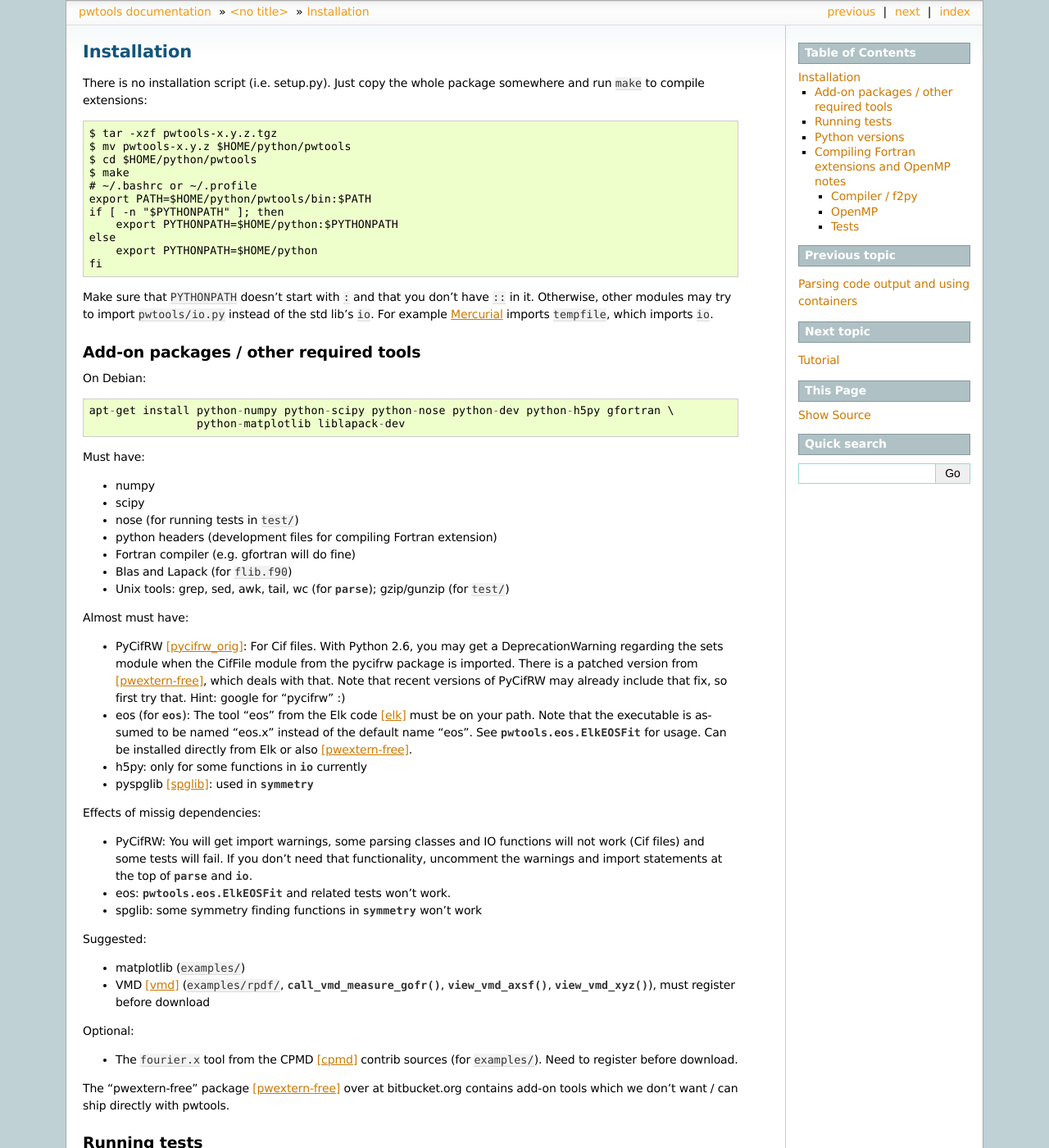
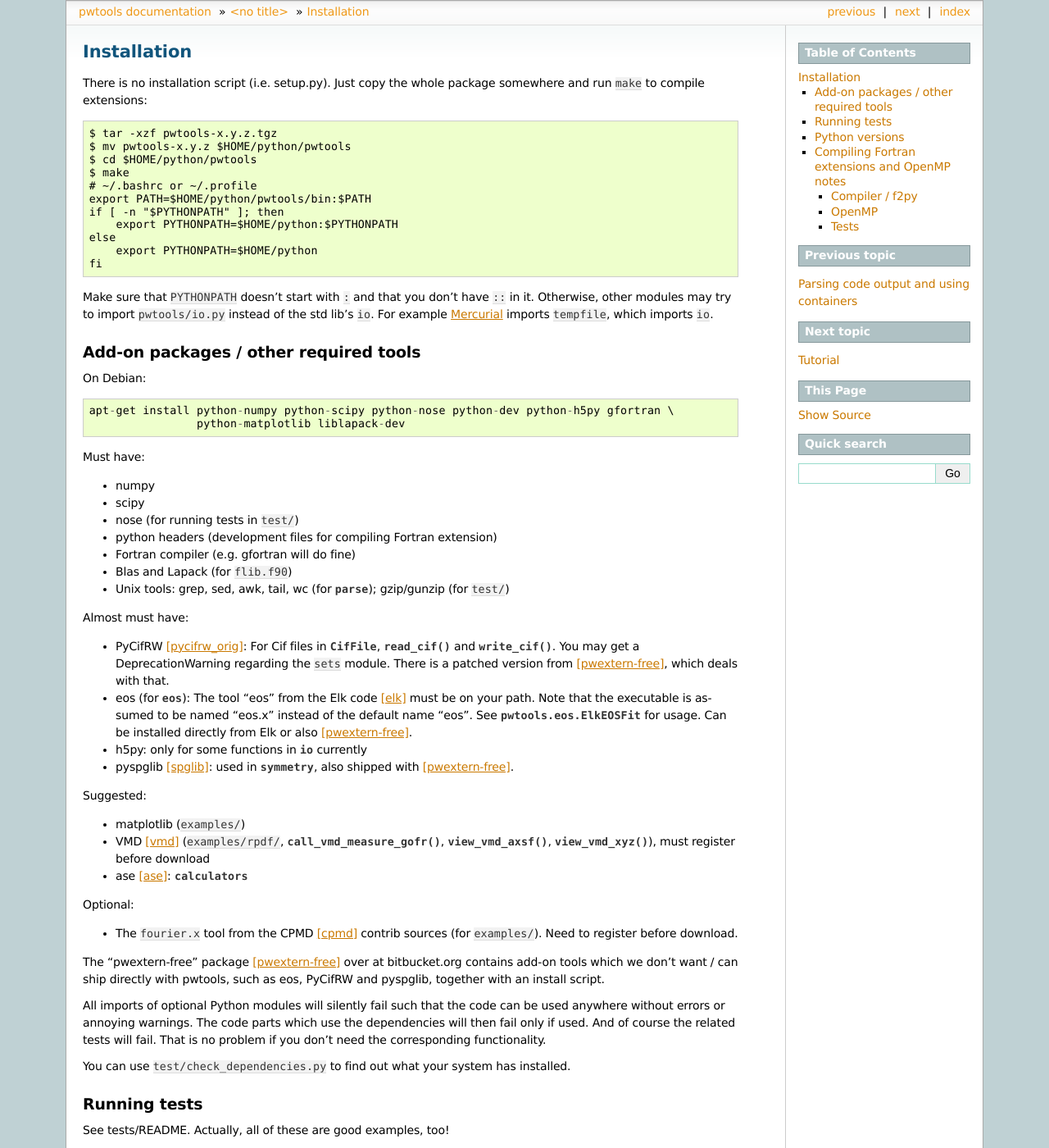
Before and after one commit to elcorto/pwtools, a Sphinx documentation site: the page built from doc/source/written/install.rst, in a window 1280 px wide and 1400 px high. Shown: the whole window at 82% size. Built offline with Sphinx 7.4.7, drawn with Linux system fonts in a browser that asks for light colours; formulas are drawn with MathJax 3; pages that are not in the unit, such as notebooks, are missing from menus.

Commit message:
BEH: crys.py, io.py, parse.py, calculators.py: Silently ignore import errors      for optional dependencies (CifFile, h5py, pyspglib, ase, nose,      matplotlib). It is enough to fail when they are to be used. ENH: Add test/check_dependencies.py.

```diff
--- a/doc/source/written/install.rst
+++ b/doc/source/written/install.rst
@@ -44,28 +44,17 @@ Must have:
 
 Almost must have:
 
-* PyCifRW [pycifrw_orig]_: For Cif files.
-  With Python 2.6, you may get a DeprecationWarning regarding the sets module
-  when the CifFile module from the pycifrw package is imported. There is a
-  patched version from [pwextern-free]_, which deals with that.
-  Note that recent versions of PyCifRW may already include that fix, so first
-  try that. Hint: google for "pycifrw" :)
+* PyCifRW [pycifrw_orig]_: For Cif files in  :class:`~pwtools.parse.CifFile`,
+  :func:`~pwtools.io.read_cif` and :func:`~pwtools.io.write_cif`. You may get a
+  DeprecationWarning regarding the ``sets`` module. There is a patched version
+  from [pwextern-free]_, which deals with that.
 * eos (for :mod:`~pwtools.eos`): The tool "eos" from the Elk code [elk]_ must
   be on your path. Note that the executable is assumed to be named "eos.x"
   instead of the default name "eos". See :class:`pwtools.eos.ElkEOSFit` for
   usage. Can be installed directly from Elk or also [pwextern-free]_.
 * h5py: only for some functions in :mod:`~pwtools.io` currently
-* pyspglib [spglib]_: used in :mod:`~pwtools.symmetry`
-
-Effects of missig dependencies:
-
-* PyCifRW: You will get import warnings, some parsing
-  classes and IO functions will not work (Cif files) and some tests will fail.
-  If you don't need that functionality, uncomment the warnings and import
-  statements at the top of :mod:`~pwtools.parse` and :mod:`~pwtools.io`.
-* eos: :mod:`pwtools.eos.ElkEOSFit` and related tests won't work.
-* spglib: some symmetry finding functions in :mod:`~pwtools.symmetry` won't
-  work
+* pyspglib [spglib]_: used in :mod:`~pwtools.symmetry`, also shipped with
+  [pwextern-free]_.
 
 Suggested:
 
@@ -73,6 +62,7 @@ Suggested:
 * VMD [vmd]_ (``examples/rpdf/``, :func:`~pwtools.crys.call_vmd_measure_gofr`,
   :func:`~pwtools.visualize.view_vmd_axsf`,
   :func:`~pwtools.visualize.view_vmd_xyz`), must register before download
+* ase [ase]_: :mod:`~pwtools.calculators`
 
 Optional:
 
@@ -80,7 +70,17 @@ Optional:
   ``examples/``). Need to register before download.
 
 The "pwextern-free" package [pwextern-free]_ over at bitbucket.org contains
-add-on tools which we don't want / can ship directly with pwtools.
+add-on tools which we don't want / can ship directly with pwtools, such as eos,
+PyCifRW and pyspglib, together with an install script.
+
+All imports of optional Python modules will silently fail such that the code
+can be used anywhere without errors or annoying warnings. The code parts which
+use the dependencies will then fail only if used. And of course the related
+tests will fail. That is no problem if you don't need the corresponding
+functionality.
+
+You can use ``test/check_dependencies.py`` to find out what your system has
+installed.
 
 Running tests
 -------------
--- a/parse.py
+++ b/parse.py
@@ -124,12 +124,11 @@ import warnings
 
 import numpy as np
 
-# Cif parser
+# fail if missing, functionas which use that will fail later
 try:
     import CifFile as pycifrw_CifFile
 except ImportError:
-    warnings.warn("Cannot import CifFile from the PyCifRW package. "
-    "Parsing Cif files will not work.")
+    pass
 
 from pwtools import common, constants, regex, crys, atomic_data, num, \
     arrayio, _dcd
```
Also changed, not shown: calculators.py (+6 -1 lines), io.py (+2 -5 lines), 3 other files.
